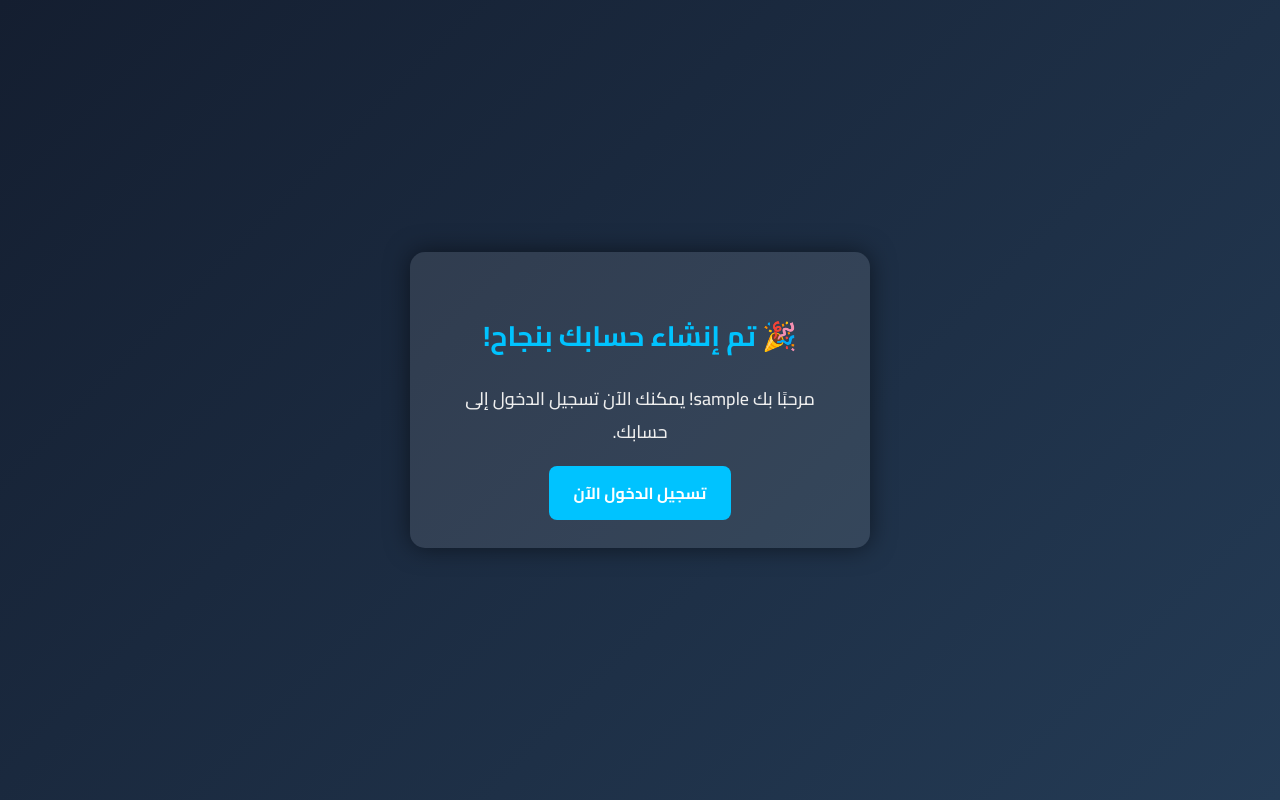
After one commit to ab5oo5dy20000/myproject2, a Django app: template templates/core/welcome.html in a window 1280 px wide. The commit adds this page. Run offline with Django 5.2, Linux system fonts and the light colour scheme; the template is opened without the code that fills it: most values are stand-ins (such as "Sample title", 1, 10 or a date in 2020).

```diff
--- a/core/urls.py
+++ b/core/urls.py
@@ -1,9 +1,11 @@
 from django.urls import path
 from . import views
-app_name = 'core'  # ✅ هذا هو المطلوب
+
+app_name = 'core'
 
 urlpatterns = [
-    path('', views.home_view, name='home'),            # ✅ عرض الصفحة الرئيسية عند /
-    path('login/', views.login_view, name='login'),    # ✅ تسجيل الدخول
-    path('register/', views.register_view, name='register'),  # ✅ إنشاء حساب
+    path('', views.home_view, name='home'),                # ✅ الصفحة الرئيسية
+    path('login/', views.login_view, name='login'),        # ✅ تسجيل الدخول
+    path('register/', views.register_view, name='register'),# ✅ إنشاء حساب
+    path('logout/', views.logout_view, name='logout'),     # ✅ تسجيل الخروج
 ]
--- a/myproject2/urls.py
+++ b/myproject2/urls.py
@@ -15,3 +15,4 @@ urlpatterns = [
 # دعم رفع الصور عند التطوير
 if settings.DEBUG:
     urlpatterns += static(settings.MEDIA_URL, document_root=settings.MEDIA_ROOT)
+    urlpatterns += static(settings.STATIC_URL, document_root=settings.STATIC_ROOT)
--- /dev/null
+++ b/templates/core/welcome.html
@@ -0,0 +1,76 @@
+<!-- C:\Users\ASUS\myproject2\templates\core\welcome.html -->
+<!DOCTYPE html>
+<html lang="ar" dir="rtl">
+<head>
+  <meta charset="UTF-8" />
+  <meta name="viewport" content="width=device-width, initial-scale=1" />
+  <title>🎉 تم إنشاء الحساب</title>
+  <link href="https://fonts.googleapis.com/css2?family=Cairo:wght@500;700&display=swap" rel="stylesheet" />
+  <style>
+    body {
+      margin: 0;
+      font-family: 'Cairo', sans-serif;
+      background: linear-gradient(135deg, #141e30, #243b55);
+      color: white;
+      display: flex;
+      justify-content: center;
+      align-items: center;
+      height: 100vh;
+      text-align: center;
+    }
+
+    .welcome-card {
+      background: rgba(255, 255, 255, 0.1);
+      padding: 40px 30px;
+      border-radius: 15px;
+      box-shadow: 0 0 25px rgba(0,0,0,0.5);
+      max-width: 400px;
+      animation: fadeInDown 1.2s ease forwards;
+    }
+
+    h1 {
+      color: #00c3ff;
+      margin-bottom: 20px;
+      font-size: 28px;
+    }
+
+    p {
+      font-size: 18px;
+      margin-bottom: 30px;
+      color: #eee;
+    }
+
+    a.button {
+      text-decoration: none;
+      background-color: #00c3ff;
+      color: white;
+      padding: 12px 25px;
+      border-radius: 8px;
+      font-weight: bold;
+      transition: background-color 0.3s ease;
+    }
+
+    a.button:hover {
+      background-color: #009acc;
+    }
+
+    @keyframes fadeInDown {
+      0% {
+        opacity: 0;
+        transform: translateY(-50px);
+      }
+      100% {
+        opacity: 1;
+        transform: translateY(0);
+      }
+    }
+  </style>
+</head>
+<body>
+  <div class="welcome-card">
+    <h1>🎉 تم إنشاء حسابك بنجاح!</h1>
+    <p>مرحبًا بك {{ username }}! يمكنك الآن تسجيل الدخول إلى حسابك.</p>
+    <a href="{% url 'core:login' %}" class="button">تسجيل الدخول الآن</a>
+  </div>
+</body>
+</html>
```
Also changed, not shown: core/views.py (+36 -13 lines), myproject2/settings.py (+16 -21 lines), prodact/models.py (+30 -5 lines), templates/core/login.html (+20 -3 lines), templates/core/register.html (+27 -1 lines), templates/header.html (+34 -3 lines), templates/prodact/product_card.html (+5 -2 lines), db.sqlite3, media/products/12573490523_de534a9bf2_h.jpg (added), static/images/logo.png (renamed from products/logo.png), 1 other file.
